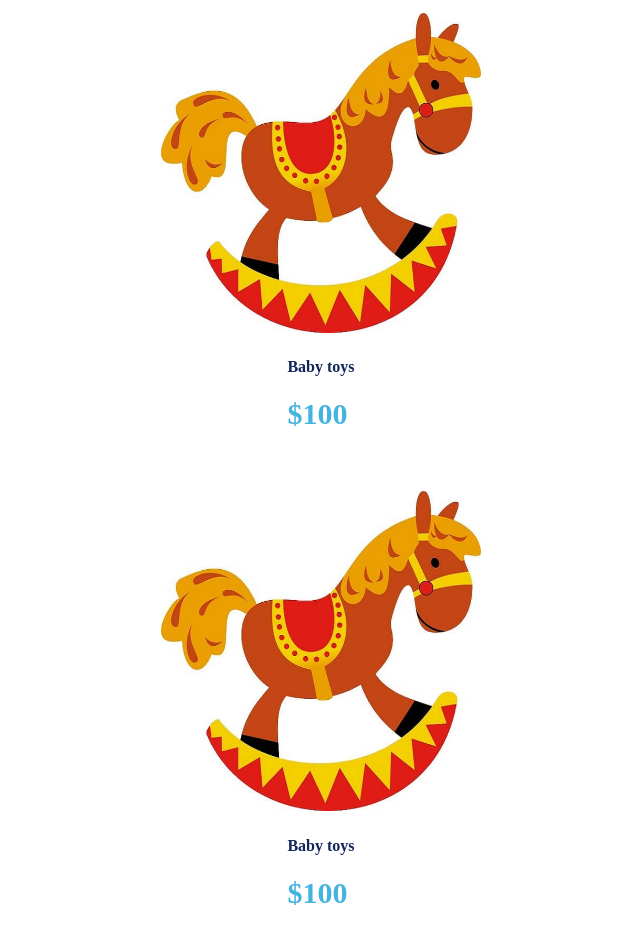
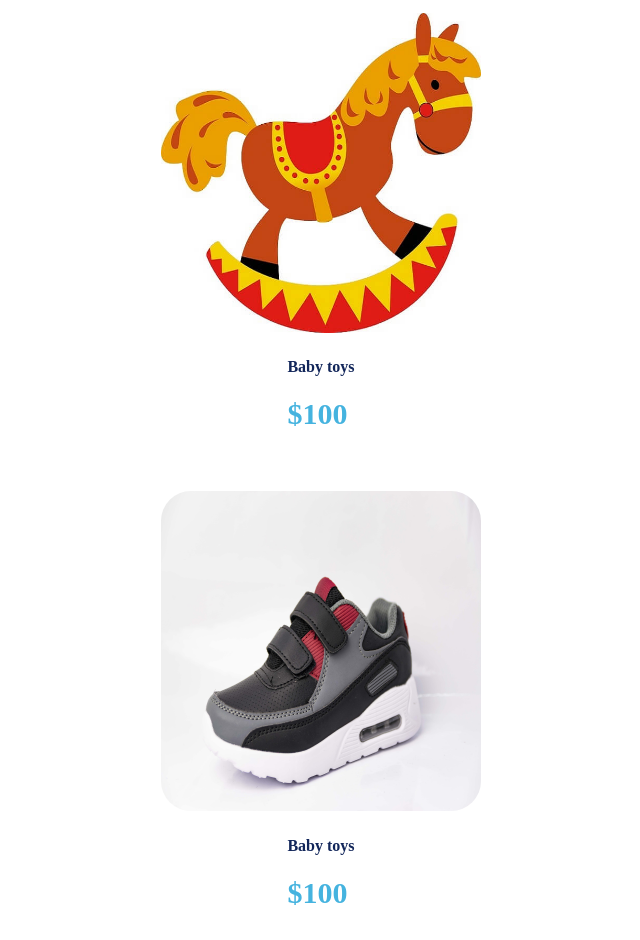
Before and after one commit to sufyanabdallah/GiftShop, a plain HTML site: page index.html in a window 1280 px wide. Shown: the part 2640-3580 px from the top of the page, without its empty margins (319-959 px from the left). Drawn offline with Linux system fonts and the light colour scheme.

Commit message:
I did get homework

```diff
--- a/index.html
+++ b/index.html
@@ -161,7 +161,7 @@
       <div class="row">
         <div class="col-3">
           <div class="itemImage">
-            <img src="Images/shop0.jpg" alt="products">
+            <img src="Images/shoes5.jpg" alt="products">
           </div>
           <div class="itemText">
             <h4 class="item-title">Baby toys</h4>
```
